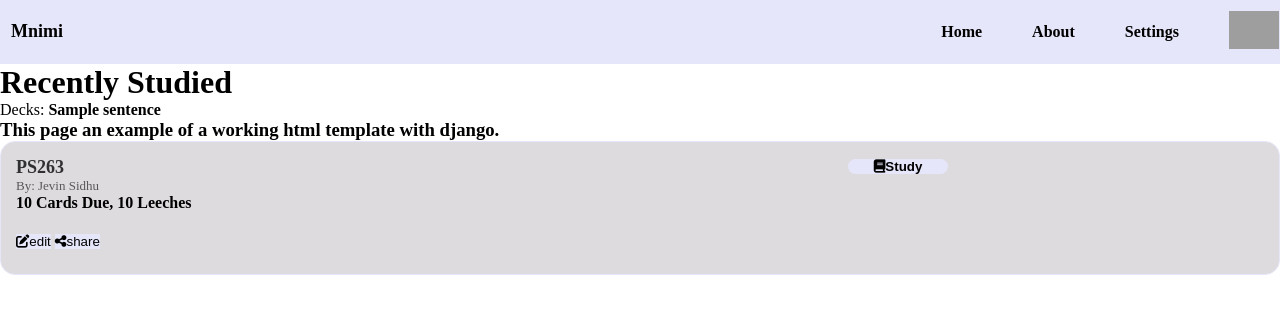
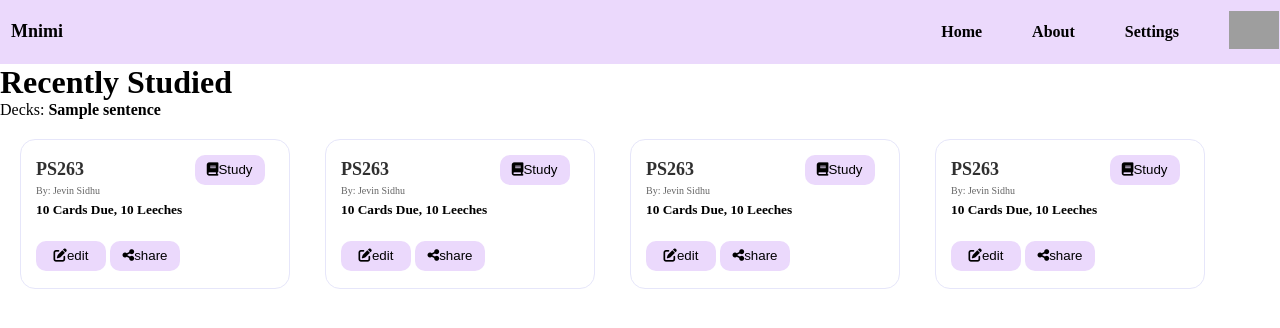
Before and after one commit to LaurierCS/Mnimi, a Django app: template templates/app/homepage.html in a window 1280 px wide. Shown: the top 328 px of the page. Run offline with Django 3.2, Linux system fonts and the light colour scheme; the template is opened without the code that fills it: most values are stand-ins (such as "Sample title", 1, 10 or a date in 2020); some libraries are stand-ins or nearby versions; grey boxes are pictures that could not be loaded.

Commit message:
added final changes and made card component

```diff
--- a/static/css/components.css
+++ b/static/css/components.css
@@ -1,5 +1,5 @@
 .card{
     border: 1px solid lavender;
     padding: 15px 15px 15px 15px;
-    background-color: rgb(222, 219, 223);
+    background-color: rgb(255, 255, 255);
 }
--- a/static/css/main.css
+++ b/static/css/main.css
@@ -1,20 +1,22 @@
-{
-/* cards
+/*.cards{
     box-sizing: border-box;
     margin: 0;
     padding: 0;
     border: 0;
-  */
-}
+}*/
+
 .card{
-    border: 1px solid rgb(133, 133, 133);
+    border: 1px solid rgb(0, 0, 0);
     border-radius: 15px;
     padding: 20px;
     display: grid;
     grid-template-columns: 2fr 1fr;
     grid-template-rows: 2fr 1fr;
     grid-row-gap: 20px;
-
+    background-color: white;
+    width: 270px;
+    height: 150px;
+    line-height: 1.6;
 }
 .card .card__header .card__header__name .card__header__name__course{
     font-weight: bold;
@@ -22,55 +24,45 @@
     font-size: large;
 }
 .card .card__header .card__header__name .card__header__name__creator{
-    font-size: small;
+    font-size: x-small;
     opacity: 60%;
 }
 .card .card__specifics .card__specifics__info{
     font-weight: bold;
+    font-size: smaller;
 }
 
-.card button{
-  box-sizing: border-box;
-  margin: 0;
-  padding: 0;
-  border: 0;
-  background-color:lavender;
-}
-.course {
-  font-weight: bold;
-  color: rgb(48, 48, 48);
-  font-size: large;
-}
 .creator {
   font-size: small;
   opacity: 60%;
 }
-.cards {
-  font-weight: bold;
+
+.card__buttons__edit{
+    background-color: #ebd9fc;
+    border-radius: 10px;;
+    width: 70px;
+    height:30px;
   }
-.decksize {
-  font-weight: bold;
+
+.card__buttons__share{
+    background-color: #ebd9fc;
+    border-radius: 10px;
+    width: 70px;
+    height:30px;
   }
-.hoursspent {
-  font-weight: bold;
+
+.study {
+  background-color: #ebd9fc;
+  border-radius: 10px;;
+  width: 70px;
+  height:30px;
 }
-.study {
-  font-weight: bold;
-  background-color: #ebd9fc;
-  border-radius: 50px;
-  width: 100px;
-}
-.edit {
-  font-weight: bold;
-  background-color: #ebd9fc;
-  border-radius: 50px;
-  width: 100px;
-}
-.share {
-  font-weight: bold;
-  background-color: #ebd9fc;
-  border-radius: 50px;
-  width: 100px;
+
+.cards{
+    display: flex;
+    flex-direction: row;
+    padding: 20px;
+    gap: 35px;
 }
 
 
@@ -80,6 +72,7 @@
     padding: 0;
     border: 0;
   }
+
 /*
 1. Make display behavior grid
 2. Change the flow of the elements from row to column
@@ -92,9 +85,9 @@
   grid-auto-flow: column;
   justify-content: space-between;
   align-items: center;
-  border: 1px solid lavender;
+  border: 1px solid #ebd9fc;
   padding: 10px 0px 10px 10px;
-  background-color: lavender;
+  background-color: #ebd9fc;
 }
 
 /*
--- a/templates/app/homepage.html
+++ b/templates/app/homepage.html
@@ -8,25 +8,13 @@
 {% block content %}
     <h1>Recently Studied</h1>
     <p>Decks: <b>{{sentence}}</b></p>
-    <h3>This page an example of a working html template with django. </h3>
-    <div class="card">
-        <div class="card__header">
-            <div class="card__header__name">
-                <p class="card__header__name__course">PS263</p>
-                <P class="card__header__name__creator"> By: Jevin Sidhu</P>
-            </div>
-        <div class="card__specifics">
-            <p class="card__specifics__info">10 Cards Due, 10 Leeches</p>
-        </div>
-        </div>
-        <div class="card__study_button">
-            <button class="study"><i class="fa-solid fa-book"></i></i>Study</button>
-        </div>
-        <div class="card__buttons">
-            <button class="card__buttons__edit"><i class="fa-solid fa-pen-to-square"></i>edit</button>
-            <button class="card__buttons__share"><i class="fa-solid fa-share-nodes"></i>share</button>
-        </div>
+    <div class="cards">
+            {% include 'components/card.html' %}
+            {% include 'components/card.html' %}
+            {% include 'components/card.html' %}
+            {% include 'components/card.html' %}
     </div>
+
 
     <div class=""></div>
 {% endblock content%}
--- /dev/null
+++ b/templates/components/card.html
@@ -0,0 +1,18 @@
+<div class="card">
+    <div class="card__header">
+        <div class="card__header__name">
+            <p class="card__header__name__course">PS263</p>
+            <P class="card__header__name__creator"> By: Jevin Sidhu</P>
+        </div>
+    <div class="card__specifics">
+        <p class="card__specifics__info">10 Cards Due, 10 Leeches</p>
+    </div>
+    </div>
+    <div class="card__study__button">
+        <button class="study"><i class="fa-solid fa-book"></i></i>Study</button>
+    </div>
+    <div class="card__buttons">
+        <button class="card__buttons__edit"><i class="fa-solid fa-pen-to-square"></i>edit</button>
+        <button class="card__buttons__share"><i class="fa-solid fa-share-nodes"></i>share</button>
+    </div>
+</div>
```
Lines whose indentation alone changed are shown as unchanged.
